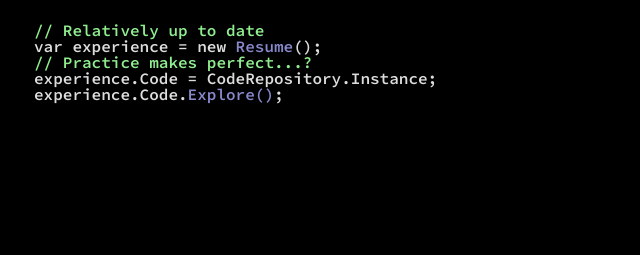
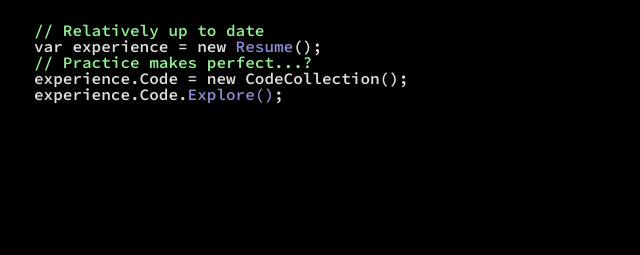
Before and after one commit to feminaexlux/fxl.codes, a plain HTML site: page index.html in a window 1280 px wide. Shown: the part 158-413 px from the top of the page, 158-798 px from the left. Drawn offline with Linux system fonts and the light colour scheme.

Commit message:
Decided against singletons...

```diff
--- a/index.html
+++ b/index.html
@@ -18,7 +18,7 @@
 
 			<dl>
 				<dt class="comment">// Practice makes perfect...?</dt>
-				<dd>experience.Code = CodeRepository.Instance;</dd>
+				<dd>experience.Code = new CodeCollection();</dd>
 				<dd>experience.Code.<a href="https://github.com/feminaexlux">Explore()</a>;</dd>
 			</dl>
 		</section>
```
